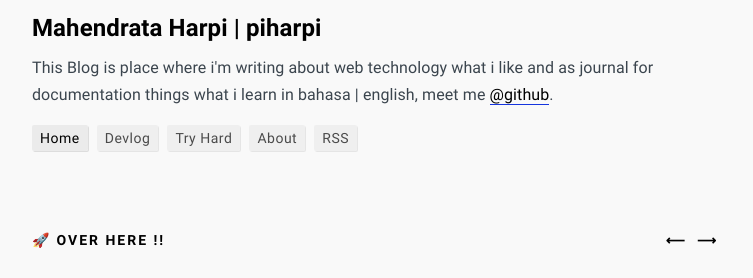
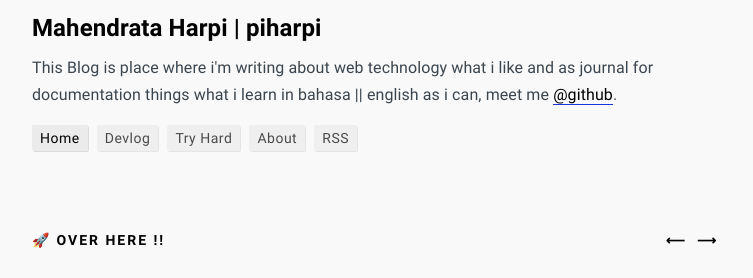
Before and after one commit to piharpi/piharpi.com, a Jekyll site: the page built from index.md, in a window 1280 px wide. Shown: the part 195-473 px from the top of the page, without its empty margins (263-1016 px from the left). Built offline with Jekyll 4.4.1, drawn with Linux system fonts in a browser that asks for light colours; some web fonts are replaced.

```diff
--- a/_config.yml
+++ b/_config.yml
@@ -3,7 +3,7 @@ title: Mahendrata Harpi | piharpi
 projects: true # false to hide my work
 description:  >-
  This Blog is place where i'm writing about web technology
- what i like and as journal for documentation things what i learn in bahasa | english, meet me <a href="https://github.com/piharpi" target="_blank">@github</a>.
+ what i like and as journal for documentation things what i learn in bahasa || english as i can, meet me <a href="https://github.com/piharpi" target="_blank">@github</a>.
 lang: en-US
 timezone: Asia/Jakarta
 icon: 'favicon.ico'
```
